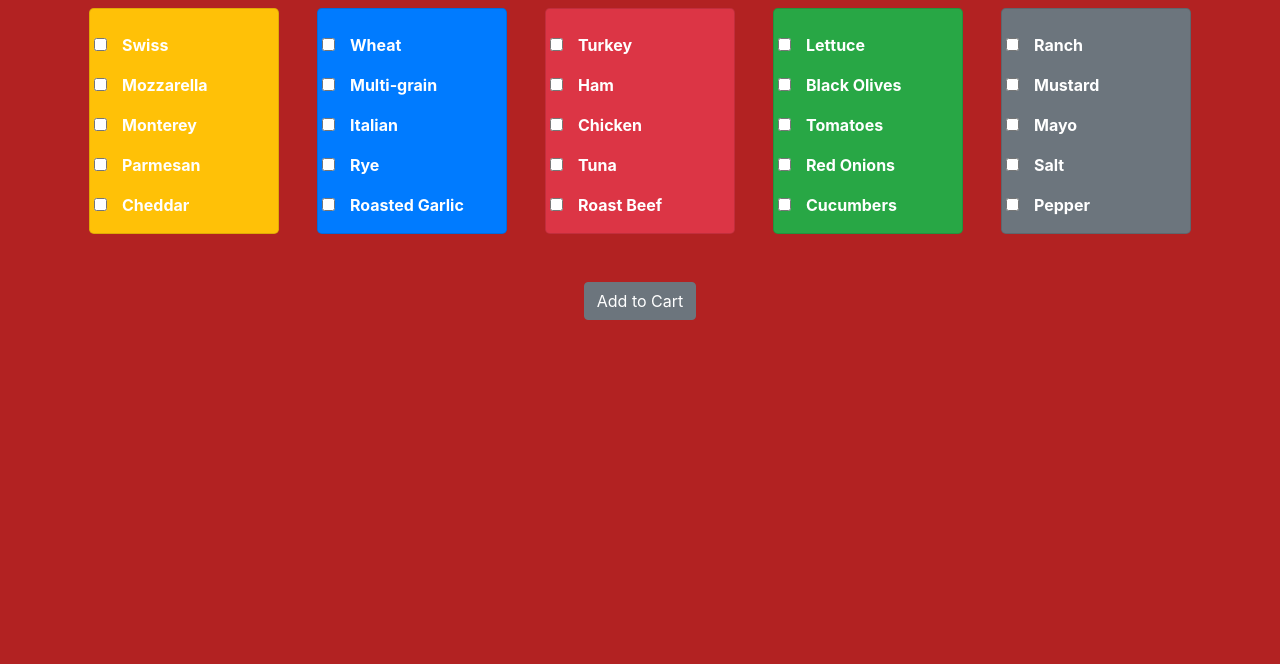
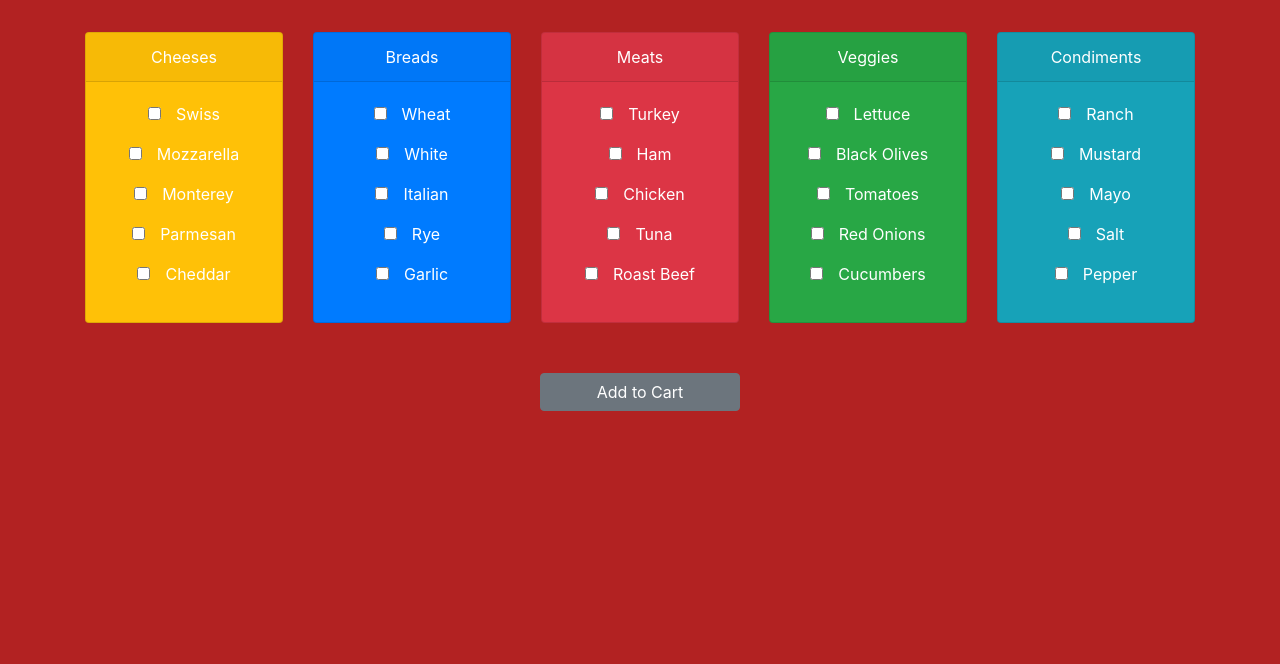
Before and after one commit to John-Ryan-Johnson/Sandwich-Maker, a plain HTML site: page index.html in a window 1280 px wide. Shown: the part 136-800 px from the top of the page. Drawn offline with nearby package versions, Linux system fonts and the light colour scheme.

Commit message:
finished styling

```diff
--- a/index.html
+++ b/index.html
@@ -14,20 +14,44 @@
 <body>
     <h1 class="myTitle mb-5 mt-5">Sandwich Maker</h1>
     <div class="container">
-    <div class="row">
-      <div class="card text-white bg-warning pl-1 pt-4 col-2 rounded-lg font-weight-bold" id="cheese-counter"></div>
-      <div class="card text-white bg-primary pl-1 pt-4 col-2 rounded-lg font-weight-bold" id="bread-counter"></div>
-      <div class="card text-white bg-danger pl-1 pt-4 col-2 rounded-lg font-weight-bold" id="meat-counter"></div>
-      <div class="card text-white bg-success pl-1 pt-4 col-2 rounded-lg font-weight-bold" id="veggie-counter"></div>
-      <div class="card text-white bg-secondary pl-1 pt-4 col-2 rounded-lg font-weight-bold" id="condiment-counter"></div>
+        <div class="card-deck">
+            <div class="card text-center text-white bg-warning">
+                <div class="card-header">Cheeses</div>
+                <div class="card-body">
+                    <div id="cheese-counter"></div>
                 </div>
-    <div class="row mt-5">
+            </div>
+            <div class="card text-center text-white bg-primary">
+                <div class="card-header">Breads</div>
+                <div class="card-body">
+                    <div id="bread-counter"></div>
+                </div>
+            </div>
+            <div class="card text-center text-white bg-danger">
+                <div class="card-header">Meats</div>
+                <div class="card-body">
+                    <div id="meat-counter"></div>
+                </div>
+            </div>
+            <div class="card text-center text-white bg-success">
+                <div class="card-header">Veggies</div>
+                <div class="card-body">
+                    <div id="veggie-counter"></div>
+                </div>
+            </div>
+            <div class="card text-center text-white bg-info">
+                <div class="card-header">Condiments</div>
+                <div class="card-body">
+                    <div id="condiment-counter"></div>
+                </div>
+            </div>
+        </div>
+    </div>
+    <div id="container2">
+        <div id="order"></div>
+        <div class="text-white" id="total"></div>
         <div id="final-order"></div>
     </div>
-    <div id="order"></div>
-    <div id="total"></div>
-  </div>
-
 
     <script src="https://code.jquery.com/jquery-3.3.1.slim.min.js"
         integrity="sha384-q8i/X+965DzO0rT7abK41JStQIAqVgRVzpbzo5smXKp4YfRvH+8abtTE1Pi6jizo"
--- a/javascripts/components/bread.js
+++ b/javascripts/components/bread.js
@@ -1,19 +1,19 @@
 import utilities from '../helpers/utilities.js'
 
 const breads = [
-  {id:"bread1", name:"Wheat", price: 300},
-  {id:"bread2", name:"Multi-grain", price: 400},
-  {id:"bread3", name:"Italian", price: 300},
-  {id:"bread4", name:"Rye", price: 350},
-  {id:"bread5", name:"Roasted Garlic", price: 375}
+    { id: "bread1", name: "Wheat", price: 300 },
+    { id: "bread2", name: "White", price: 400 },
+    { id: "bread3", name: "Italian", price: 300 },
+    { id: "bread4", name: "Rye", price: 350 },
+    { id: "bread5", name: "Garlic", price: 375 }
 ];
 
 const getSelectedBreads = () => {
     const selectedBreads = [];
     const breadCheckboxes = document.getElementsByClassName('bread');
-    for(let j = 0; j < breadCheckboxes.length; j++) {
-      for(let k = 0; k < breads.length; k++){
-        if(breadCheckboxes[j].checked && breadCheckboxes[j].id === breads[k].id){
+    for (let j = 0; j < breadCheckboxes.length; j++) {
+        for (let k = 0; k < breads.length; k++) {
+            if (breadCheckboxes[j].checked && breadCheckboxes[j].id === breads[k].id) {
                 selectedBreads.push(breads[k]);
             }
         }
@@ -25,13 +25,13 @@ const getSelectedBreads = () => {
 
 const printBreadOptions = () => {
     let domString = '';
-  for(let i = 0; i < breads.length; i++){
-     domString +=`<div class="form-group form-check">
+    for (let i = 0; i < breads.length; i++) {
+        domString += `<div class="form-group form-check">
      <input type="checkbox" class="form-check-input bread" id=${breads[i].id}>
      <label class="form-check-label ml-2" for=${breads[i].id}">${breads[i].name}</label>
-  </div>`
+   </div>`;
 
-  utilities.printToDom('bread-counter',domString )
+        utilities.printToDom('bread-counter', domString)
     }
 };
 
--- a/javascripts/components/meat.js
+++ b/javascripts/components/meat.js
@@ -2,7 +2,7 @@ import utilities from '../helpers/utilities.js'
 
 const meats = [
   {id:"meat1", name:"Turkey", price: 300},
-  {id:"meat2", name:"Ham", price: .300},
+  {id:"meat2", name:"Ham", price: 300},
   {id:"meat3", name:"Chicken", price: 300},
   {id:"meat4", name:"Tuna", price: 200},
   {id:"meat5", name:"Roast Beef", price: 350}
--- a/javascripts/components/order.js
+++ b/javascripts/components/order.js
@@ -11,12 +11,13 @@ const createFinalOrder = (items) => {
   let domString2 = '';
   let totalPrice = 0;
   for(let i = 0; i < items.length; i++){
-    domString2 += `<h6>${items[i].name} $${(items[i].price/100).toFixed(2)}</h6>`
+    domString2 += `<h5 class="text-white mt-2">${items[i].name} $${(items[i].price/100).toFixed(2)}</h5>`
 
     totalPrice += items[i].price
   }
+
   const priceString = (totalPrice/100).toFixed(2)
-  utilities.printToDom("total", priceString)
+  utilities.printToDom("total", "$" + priceString)
     return domString2
 }
 
--- a/styles/main.css
+++ b/styles/main.css
@@ -1,18 +1,38 @@
 * {
-  margin: 0;
-  padding: 0;
+    margin: 0;
+    padding: 0;
 }
 
 body {
-  background-color: firebrick;
+    background-color: firebrick;
 }
 
 h1 {
-  text-align: center;
-  margin-top: 20px;
+    font-size: 60px;
+    text-align: center;
+    margin-top: 20px;
+    color: white;
+    text-shadow:
+		-1px -1px 0 #000,
+		1px -1px 0 #000,
+		-1px 1px 0 #000,
+		1px 1px 0 #000;
 }
 
-.row {
-  justify-content: space-around;
+#container2 {
+   display: block;
+   margin-top: 50px;
+   margin-left: auto;
+   margin-right: auto;
+   text-align: center;
+}
 
+#total {
+    font-size: 30px;
+    margin-top: 15px;
+    margin-bottom: 10px;
 }
+
+#order-button {
+    width: 200px;
+}
```
Lines whose indentation alone changed are shown as unchanged.
